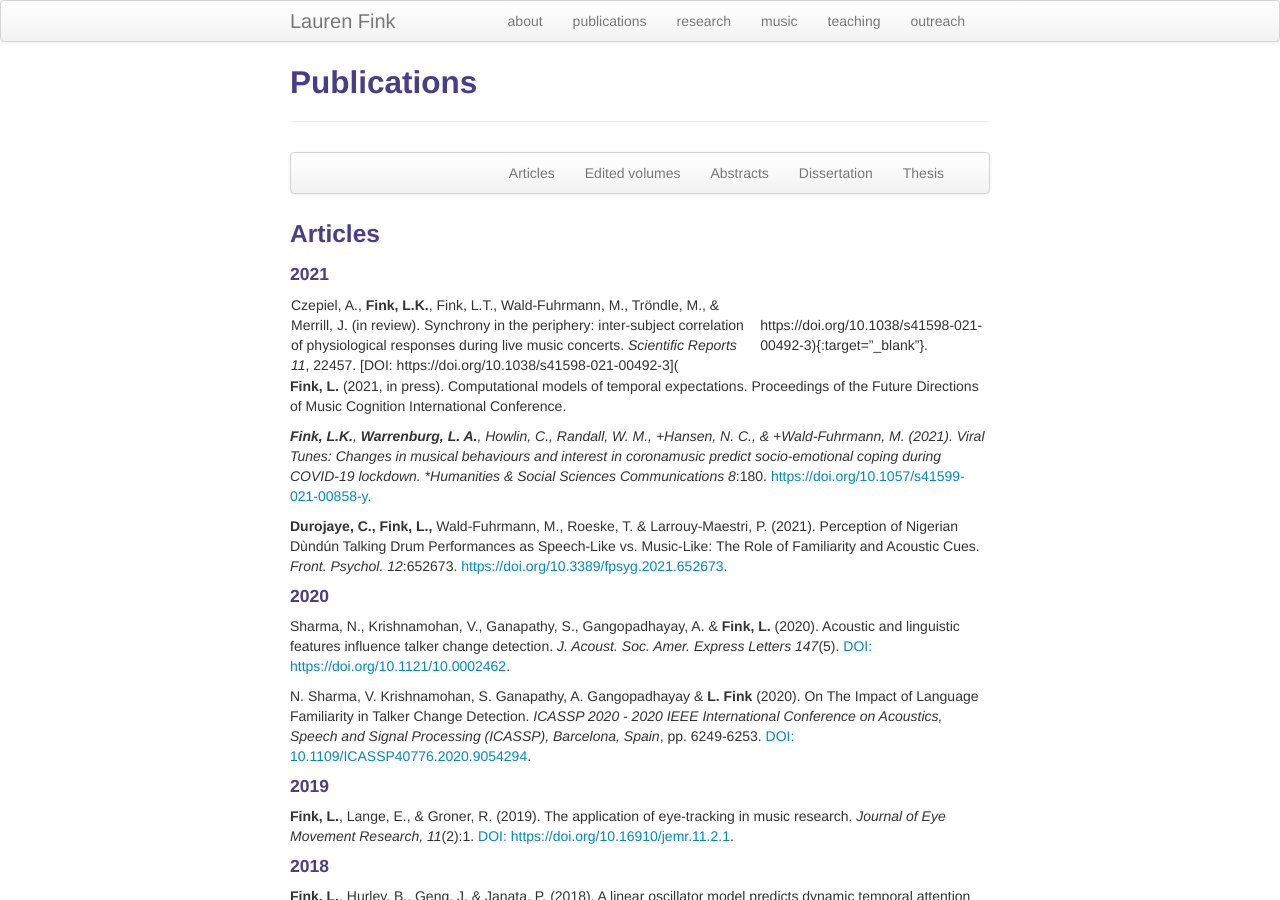
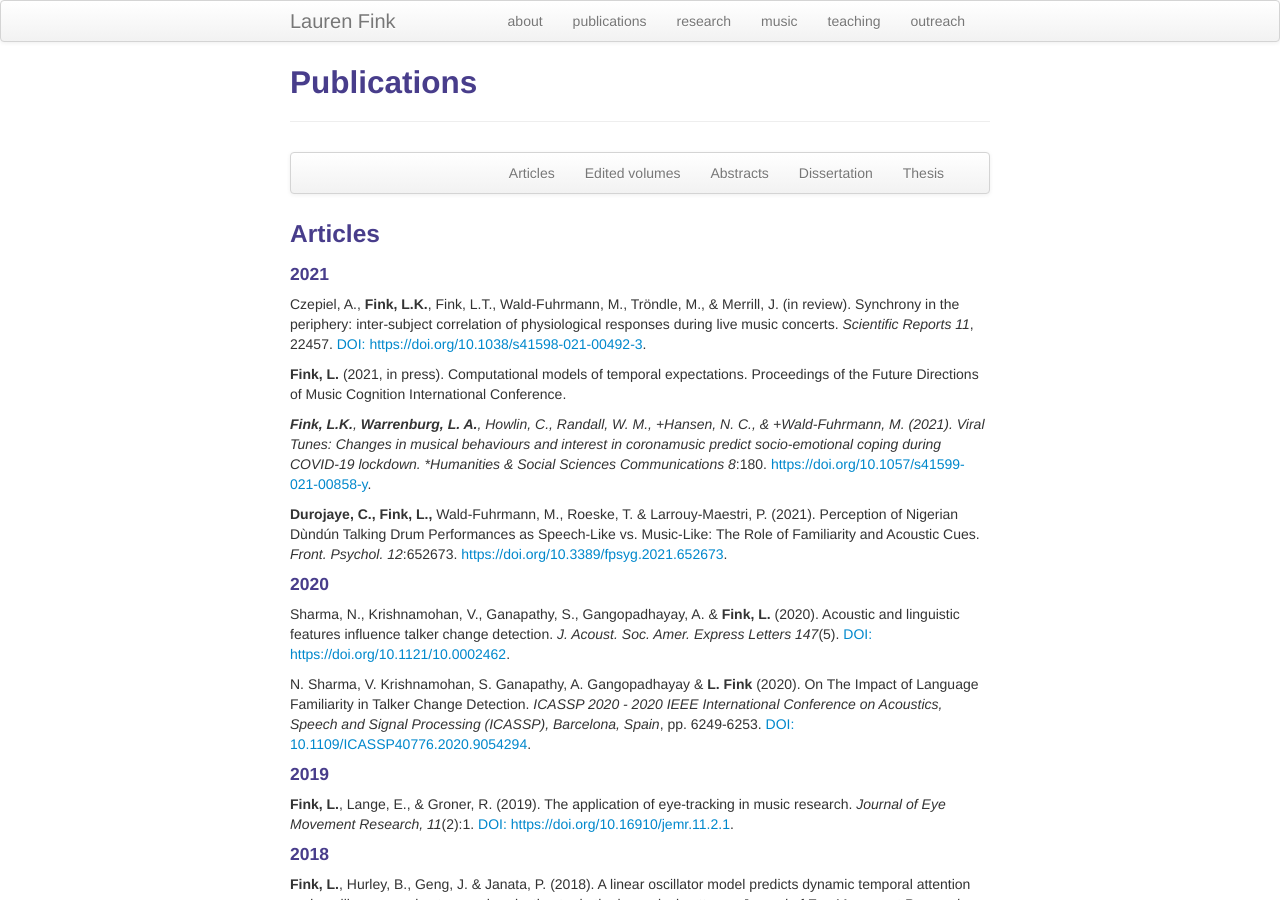
Before and after one commit to lkfink/lkfink.github.io, a Jekyll site: the page built from pages/pubs.md, in a window 1280 px wide and 900 px high. Built offline with Jekyll 4.4.1, drawn with Linux system fonts in a browser that asks for light colours.

Commit message:
fix typo

```diff
--- a/pages/pubs.md
+++ b/pages/pubs.md
@@ -35,7 +35,7 @@ description: Lauren Fink's publications
 
 #### 2021
 
-Czepiel, A., **Fink, L.K.**, Fink, L.T., Wald-Fuhrmann, M., Tröndle, M., & Merrill, J. (in review). Synchrony in the periphery: inter-subject correlation of physiological responses during live music concerts. *Scientific Reports 11*, 22457. [DOI: https://doi.org/10.1038/s41598-021-00492-3](| https://doi.org/10.1038/s41598-021-00492-3){:target="_blank"}.
+Czepiel, A., **Fink, L.K.**, Fink, L.T., Wald-Fuhrmann, M., Tröndle, M., & Merrill, J. (in review). Synchrony in the periphery: inter-subject correlation of physiological responses during live music concerts. *Scientific Reports 11*, 22457. [DOI: https://doi.org/10.1038/s41598-021-00492-3](https://doi.org/10.1038/s41598-021-00492-3){:target="_blank"}.
 
 **Fink, L.** (2021, in press). Computational models of temporal expectations. Proceedings of the Future Directions of Music Cognition International Conference.
 
```
